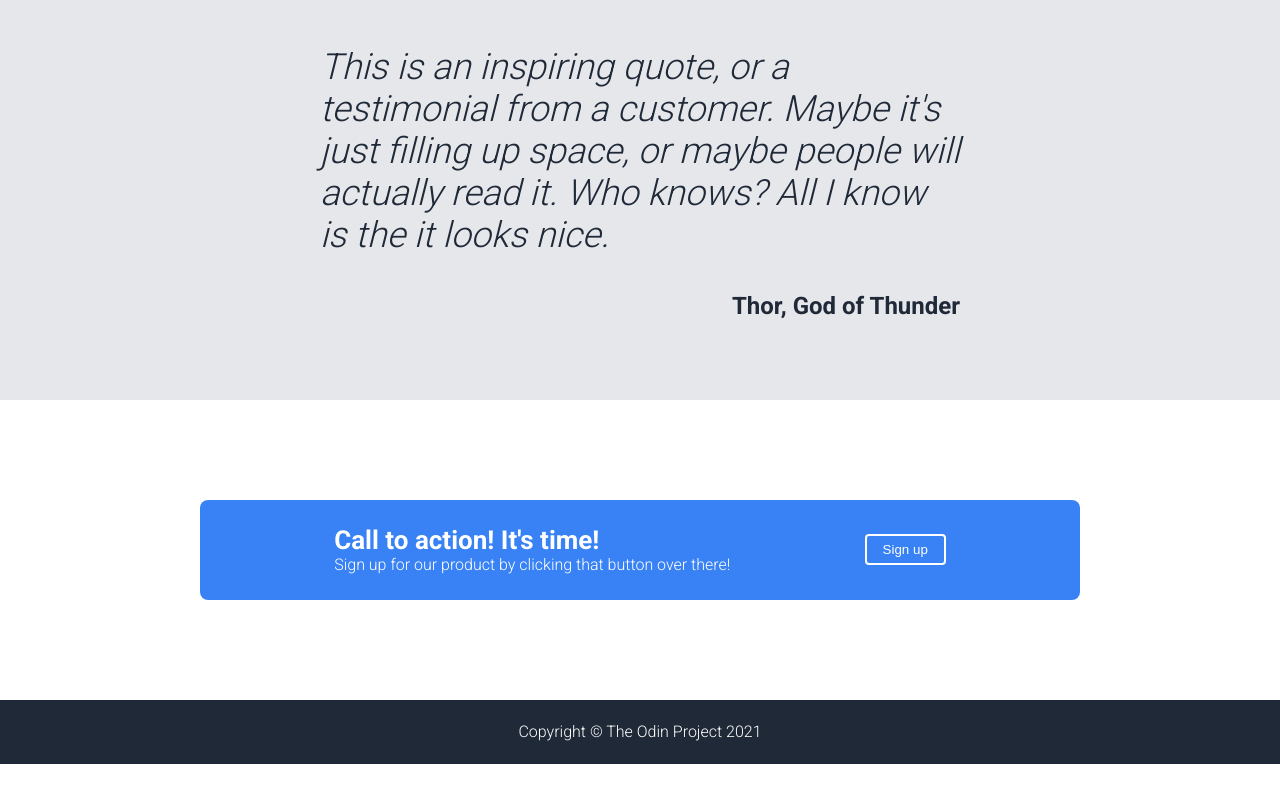
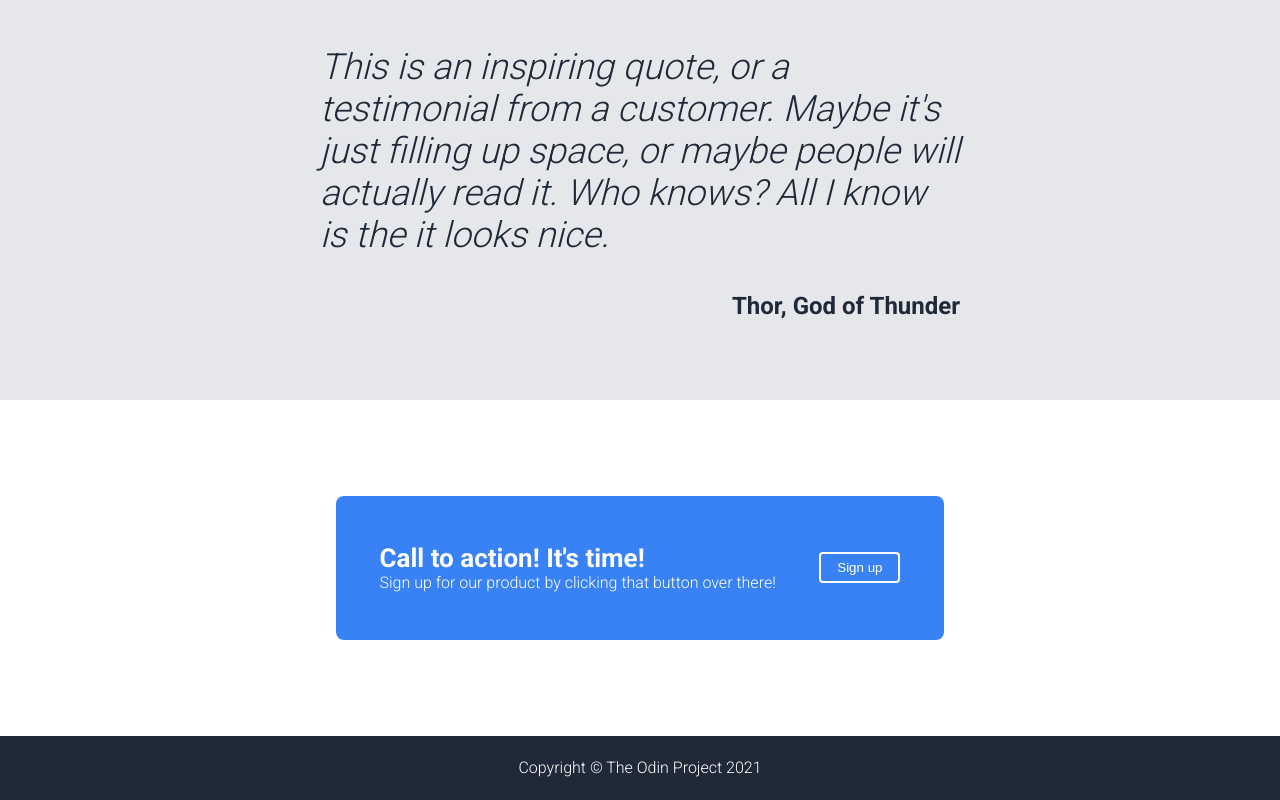
Before and after one commit to ticmyvom/mompop-landing-page, a plain HTML site: page index.html in a window 1280 px wide. Shown: the part 1018-1818 px from the top of the page. Before the commit the page ends 1782 px from the top, so only its background shows below. Drawn offline with Linux system fonts and the light colour scheme.

Commit message:
Change the styling of call-to-action
It looks a bit nicer now

```diff
--- a/style.css
+++ b/style.css
@@ -138,10 +138,11 @@ body {
     display: flex;
     background-color: #3882f6;
     border-radius: 8px;
-    margin: 100px 200px;
+    margin: 12vh 42vh;
     height: 100px;
     align-items: center;
     justify-content: space-evenly;
+    height: 18vh;
 }
 
 .signup-text h3, .signup-text p {
```
